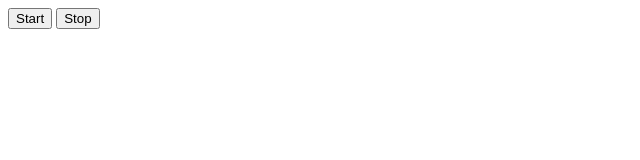
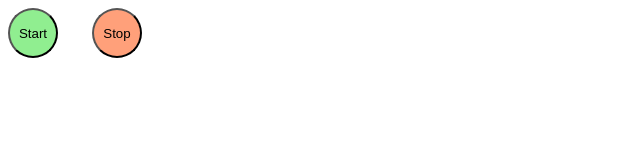
Before and after one commit to js-full-stack/goit-js-hw-11-color-switch, a plain HTML site: page index.html in a window 1280 px wide. Shown: the whole page, without its empty margins (0-640 px from the left). Drawn offline with Linux system fonts and the light colour scheme.

Commit message:
add styles for btn

```diff
--- a/css/styles.css
+++ b/css/styles.css
@@ -0,0 +1,16 @@
+button[data-action="start"] {
+  width: 50px;
+  height: 50px;
+  border-radius: 50%;
+  margin-right: 30px;
+  background: lightgreen;
+}
+
+button[data-action="stop"] {
+  width: 50px;
+  height: 50px;
+  margin-right: 30px;
+  border-radius: 50%;
+
+  background: lightsalmon;
+}
--- a/index.html
+++ b/index.html
@@ -4,10 +4,11 @@
     <meta charset="UTF-8" />
     <meta name="viewport" content="width=device-width, initial-scale=1.0" />
     <title>Переключатель цветов</title>
+    <link rel="stylesheet" href="./css/styles.css" />
   </head>
   <body>
-    <button type="button" class="sa" data-action="start">Start</button>
-    <button type="button" data-action="stop">Stop</button>
+    <button type="button" class="btn-start" data-action="start">Start</button>
+    <button type="button" class="btn-stop" data-action="stop">Stop</button>
     <script src="./js/color-switch.js" type="module"></script>
   </body>
 </html>
```
